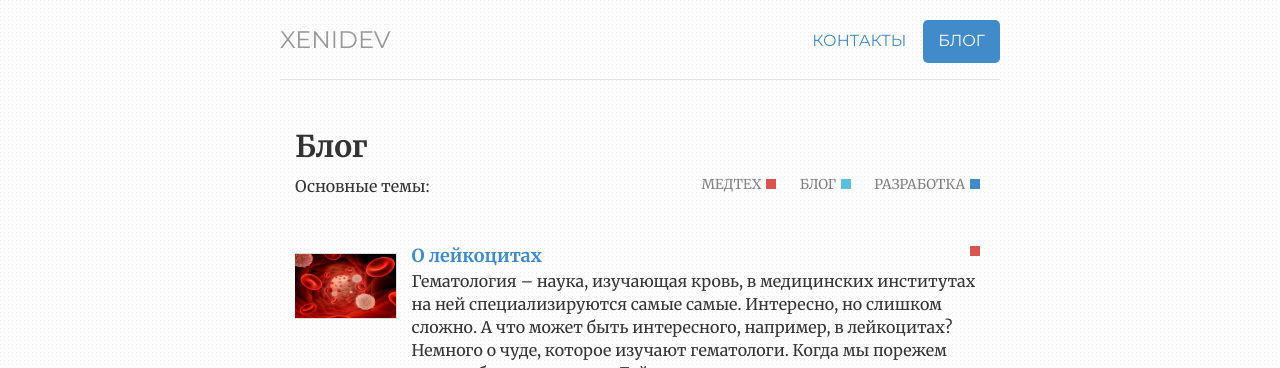
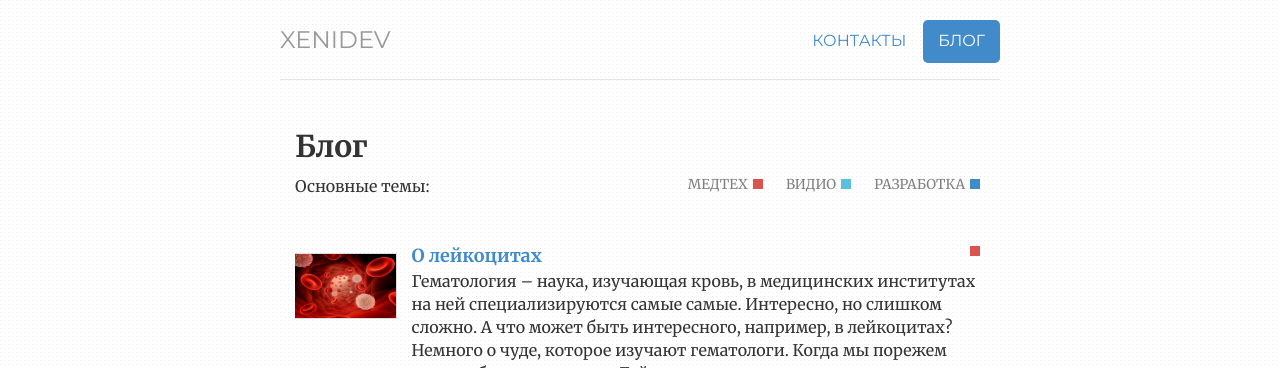
Before and after one commit to ValeraS/xenidev.github.io, a Jekyll site: the page built from notes/index.html, in a window 1280 px wide. Shown: the top 368 px of the page. Built offline with Jekyll 4.4.1, drawn with Linux system fonts in a browser that asks for light colours.

Commit message:
Update index.html

```diff
--- a/notes/index.html
+++ b/notes/index.html
@@ -12,7 +12,7 @@ notes: active
             <span>Основные темы:</span>
             <small class="pull-right">
                <li><span class="text-category">медтех</span><span class="badge-category-medtech"></span> </li>
-               <li><span class="text-category">блог</span><span class="badge-category-video"></span> </li>
+               <li><span class="text-category">видио</span><span class="badge-category-video"></span> </li>
                <li><span class="text-category">разработка</span><span class="badge-category-razrabotka"></span> </li>
             </small>
          </ul>
```
